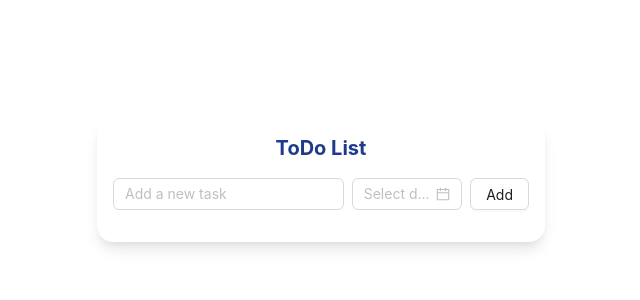
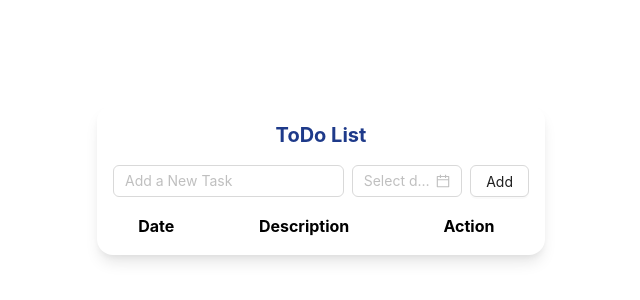
Before and after one commit to TuPhung369/Haaga-FrontEnd, a React (Vite) app in the folder project/study/ToDoList/: page / in a window 1280 px wide. Shown: the part 220-520 px from the top of the page, without its empty margins (319-959 px from the left). Built offline with nearby package versions, Linux system fonts and the light colour scheme.

Commit message:
Display as table

```diff
--- a/project/study/ToDoList/package.json
+++ b/project/study/ToDoList/package.json
@@ -15,6 +15,7 @@
     "@vitejs/plugin-react": "^4.3.4",
     "antd": "^5.23.3",
     "lucide-react": "^0.474.0",
+    "moment": "^2.30.1",
     "path": "^0.12.7",
     "react": "^18.3.1",
     "react-dom": "^18.3.1"
--- a/project/study/ToDoList/src/components/TodoList.tsx
+++ b/project/study/ToDoList/src/components/TodoList.tsx
@@ -1,6 +1,7 @@
 import { useState } from "react";
 import { Input, Button, DatePicker } from "antd";
 import { Trash2 } from "lucide-react";
+import moment from "moment";
 
 interface Todo {
   id: number;
@@ -31,7 +32,7 @@ export default function TodoList() {
         <Input
           value={task}
           onChange={(e) => setTask(e.target.value)}
-          placeholder="Add a new task"
+          placeholder="Add a New Task"
         />
         <DatePicker
           onChange={(_, dateString) =>
@@ -40,25 +41,37 @@ export default function TodoList() {
         />
         <Button onClick={addTodo}>Add</Button>
       </div>
-      <ul>
-        {todos.map((todo) => (
-          <li
-            key={todo.id}
-            className="flex justify-between items-center bg-gray-100 p-2 rounded-lg mb-2 gap-4"
-          >
-            <span className="flex-grow text-blue-600">
-              {todo.text} - {todo.date}
-            </span>
+
+      <table className="min-w-full table-auto">
+        <thead>
+          <tr>
+            <th className="font-bold text-black">Date</th>
+            <th className="font-bold text-black">Description</th>
+            <th className="font-bold text-black">Action</th>
+          </tr>
+        </thead>
+        <tbody>
+          {todos.map((todo) => {
+            const formattedDate = moment(todo.date).format("DD.MM.YYYY");
+            return (
+              <tr key={todo.id} className="border-b">
+                <td className="py-2 px-4 text-blue-600">{formattedDate}</td>
+                <td className="py-2 px-4 text-blue-600">{todo.text}</td>
+                <td className="py-2 px-4 text-blue-600">
                   <Button
-              variant="filled"
+                    variant="outlined"
                     size="small"
+                    className="bg-transparent border-none"
                     onClick={() => removeTodo(todo.id)}
                   >
                     <Trash2 className="w-5 h-5 text-red-500" />
                   </Button>
-          </li>
-        ))}
-      </ul>
+                </td>
+              </tr>
+            );
+          })}
+        </tbody>
+      </table>
     </div>
   );
 }
```
Also changed, not shown: 1 other file (tests, documents, lock files or other folders). Lines whose indentation alone changed are shown as unchanged.
